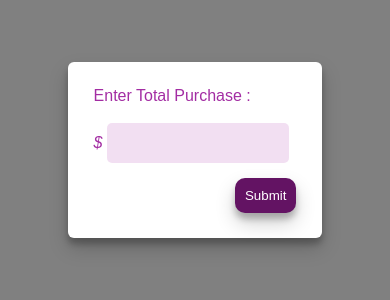
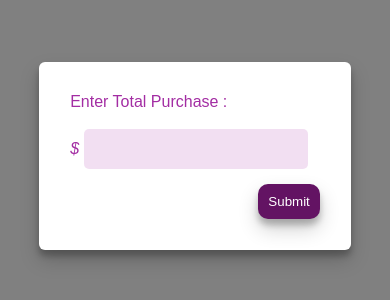
Before and after one commit to Donchuks02/ADC-app-building-challenge, a plain HTML site: page index.html in a window 390 px wide. Shown: the part 192-492 px from the top of the page. Drawn offline with Linux system fonts and the light colour scheme.

Commit message:
adjusted the popup container on mobile view

```diff
--- a/style.css
+++ b/style.css
@@ -12,7 +12,7 @@
        }
 
        .container {
-           width: 55%;
+           width: 50%;
            max-width: 1200px;
            margin: 15% auto;
        }
@@ -100,12 +100,12 @@
 
        @media (max-width: 700px) {
            .container {
-               width: 65%;
+               width: 80%;
                margin: 65% auto;
            }
            .pop-up-container {
                top: -280px;
-               left: 17.5%;
+               left: 10%;
            }
            #inputField {
                width: 90%;
```
